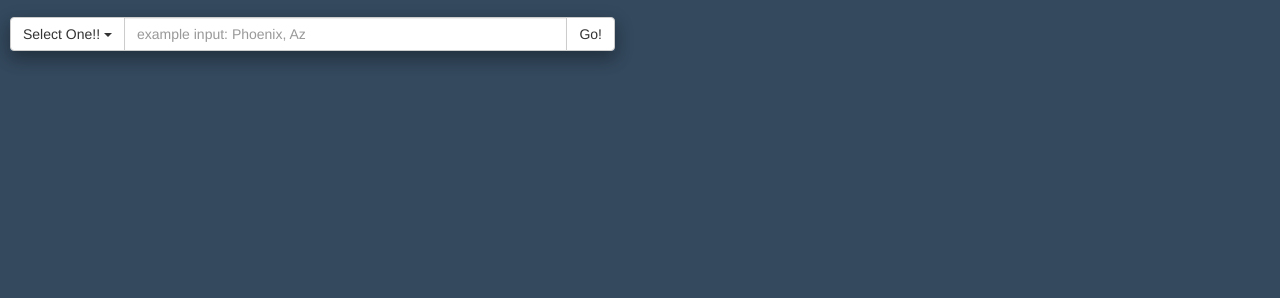
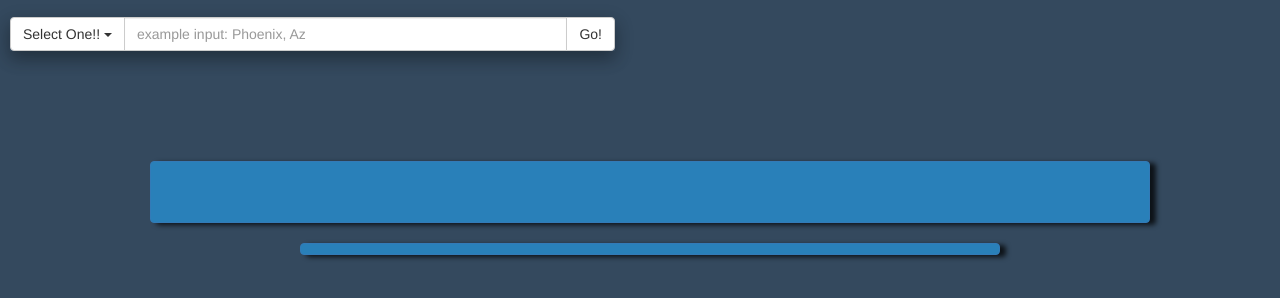
Before and after one commit to StevenShamoo/weatherSite, a website: page Public/index.html in a window 1280 px wide. Shown: the part 74-372 px from the top of the page. Drawn offline with nearby package versions, Linux system fonts and the light colour scheme; files that its build step writes are made by us from their sources.

Commit message:
added package.json

```diff
--- a/Public/index.html
+++ b/Public/index.html
@@ -4,7 +4,7 @@
   <title>weatherSite</title>
   <meta http-equiv="Content-Type" content="text/html; charset=utf-8"/>
   <link rel="stylesheet" href="https://maxcdn.bootstrapcdn.com/bootstrap/3.3.6/css/bootstrap.min.css" integrity="sha384-1q8mTJOASx8j1Au+a5WDVnPi2lkFfwwEAa8hDDdjZlpLegxhjVME1fgjWPGmkzs7" crossorigin="anonymous">
-  <link rel="stylesheet" type="text/css" href="styles/main.css">
+  <link rel="stylesheet" type="text/css" href="public/styles/main.css">
   </head>
   <body>
 
@@ -56,7 +56,7 @@
   <script src="https://code.jquery.com/jquery-2.1.1.js" ></script>
   <script src="https://cdnjs.cloudflare.com/ajax/libs/underscore.js/1.8.3/underscore-min.js"></script>
   <script src="https://maxcdn.bootstrapcdn.com/bootstrap/3.3.6/js/bootstrap.min.js" integrity="sha384-0mSbJDEHialfmuBBQP6A4Qrprq5OVfW37PRR3j5ELqxss1yVqOtnepnHVP9aJ7xS" crossorigin="anonymous"></script>
-  <script src="main/main.js"></script>
+  <script src="public/main/main.js"></script>
 
   </body>
 </html>
```
Also changed, not shown: package.json (added, +19 -0 lines), 1 other file.
